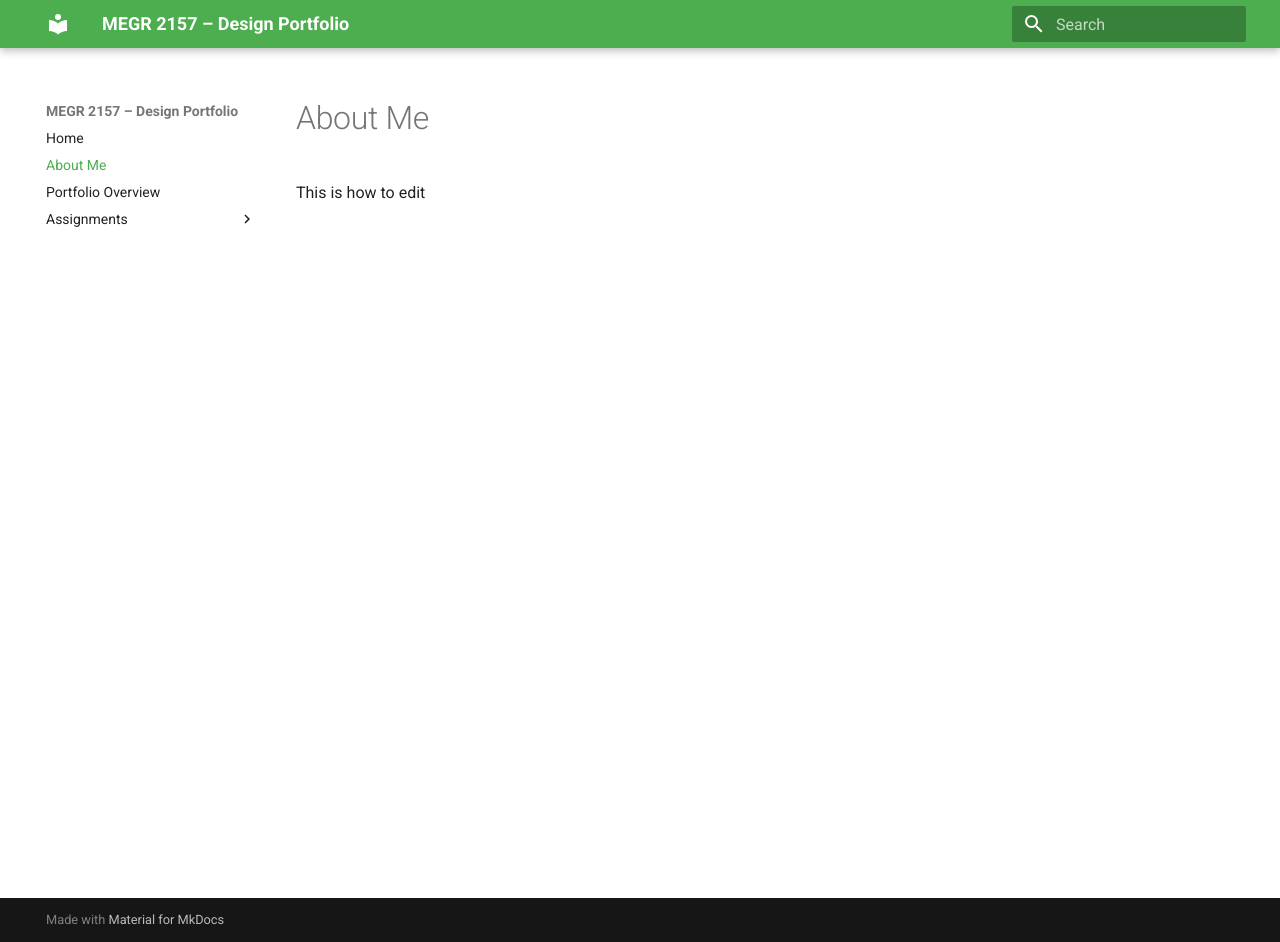
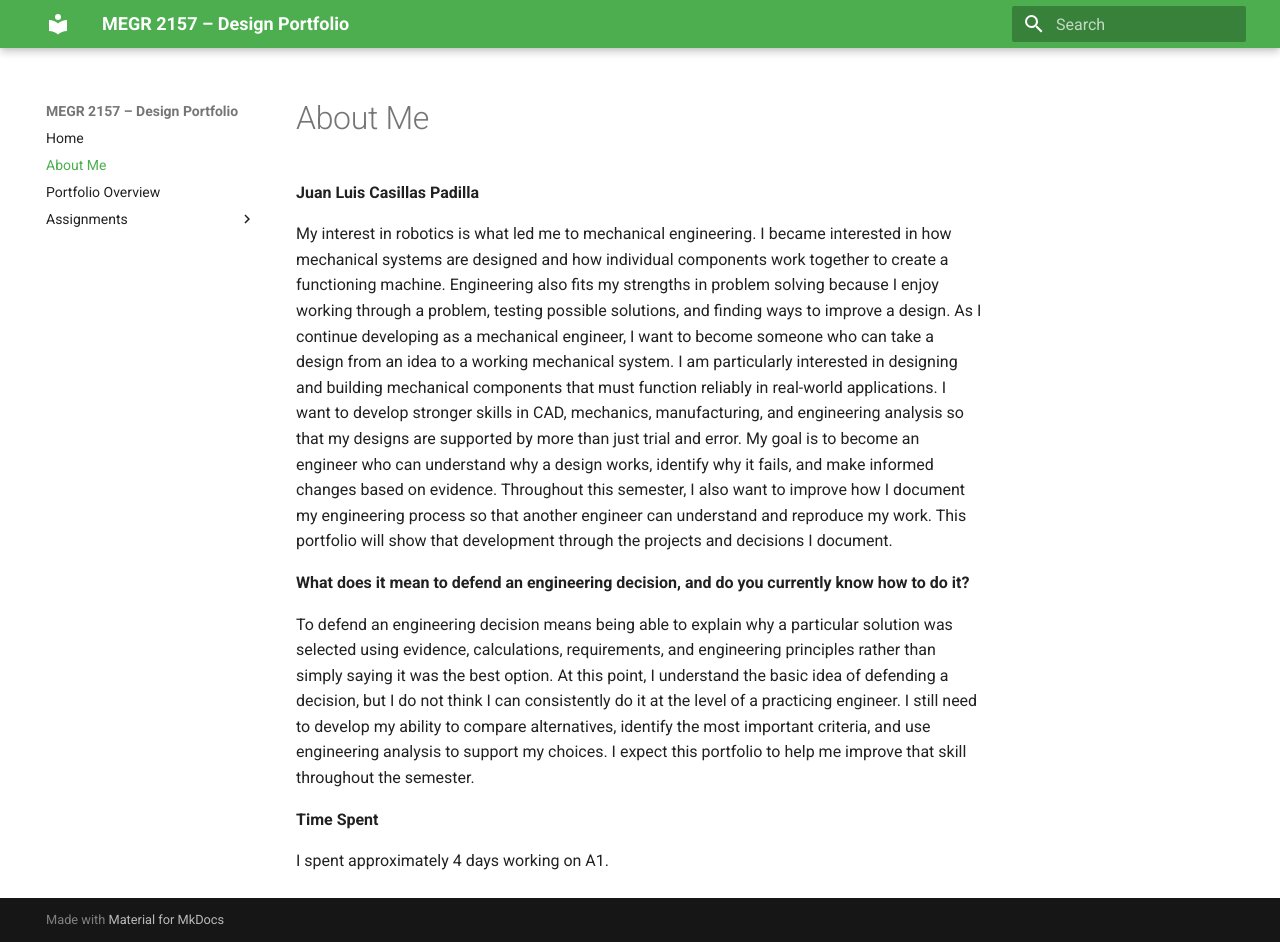
Before and after one commit to jcasillaspad/MEGR2157-Portfolio, an MkDocs documentation site: the page built from docs/aboutme/index.md, in a window 1280 px wide and 942 px high. Built offline with MkDocs 1.6.1 and Material for MkDocs 9.7.7, drawn with Linux system fonts in a browser that asks for light colours.

Commit message:
Enhance 'About Me' section with personal insights
Added personal introduction and reflections on engineering decision-making.

```diff
--- a/docs/aboutme/index.md
+++ b/docs/aboutme/index.md
@@ -1,2 +1,12 @@
 #About Me
-This is how to edit
+**Juan Luis Casillas Padilla**
+
+My interest in robotics is what led me to mechanical engineering. I became interested in how mechanical systems are designed and how individual components work together to create a functioning machine. Engineering also fits my strengths in problem solving because I enjoy working through a problem, testing possible solutions, and finding ways to improve a design. As I continue developing as a mechanical engineer, I want to become someone who can take a design from an idea to a working mechanical system. I am particularly interested in designing and building mechanical components that must function reliably in real-world applications. I want to develop stronger skills in CAD, mechanics, manufacturing, and engineering analysis so that my designs are supported by more than just trial and error. My goal is to become an engineer who can understand why a design works, identify why it fails, and make informed changes based on evidence. Throughout this semester, I also want to improve how I document my engineering process so that another engineer can understand and reproduce my work. This portfolio will show that development through the projects and decisions I document.
+
+**What does it mean to defend an engineering decision, and do you currently know how to do it?**
+
+To defend an engineering decision means being able to explain why a particular solution was selected using evidence, calculations, requirements, and engineering principles rather than simply saying it was the best option. At this point, I understand the basic idea of defending a decision, but I do not think I can consistently do it at the level of a practicing engineer. I still need to develop my ability to compare alternatives, identify the most important criteria, and use engineering analysis to support my choices. I expect this portfolio to help me improve that skill throughout the semester.
+
+**Time Spent**
+
+I spent approximately 4 days working on A1.
```
